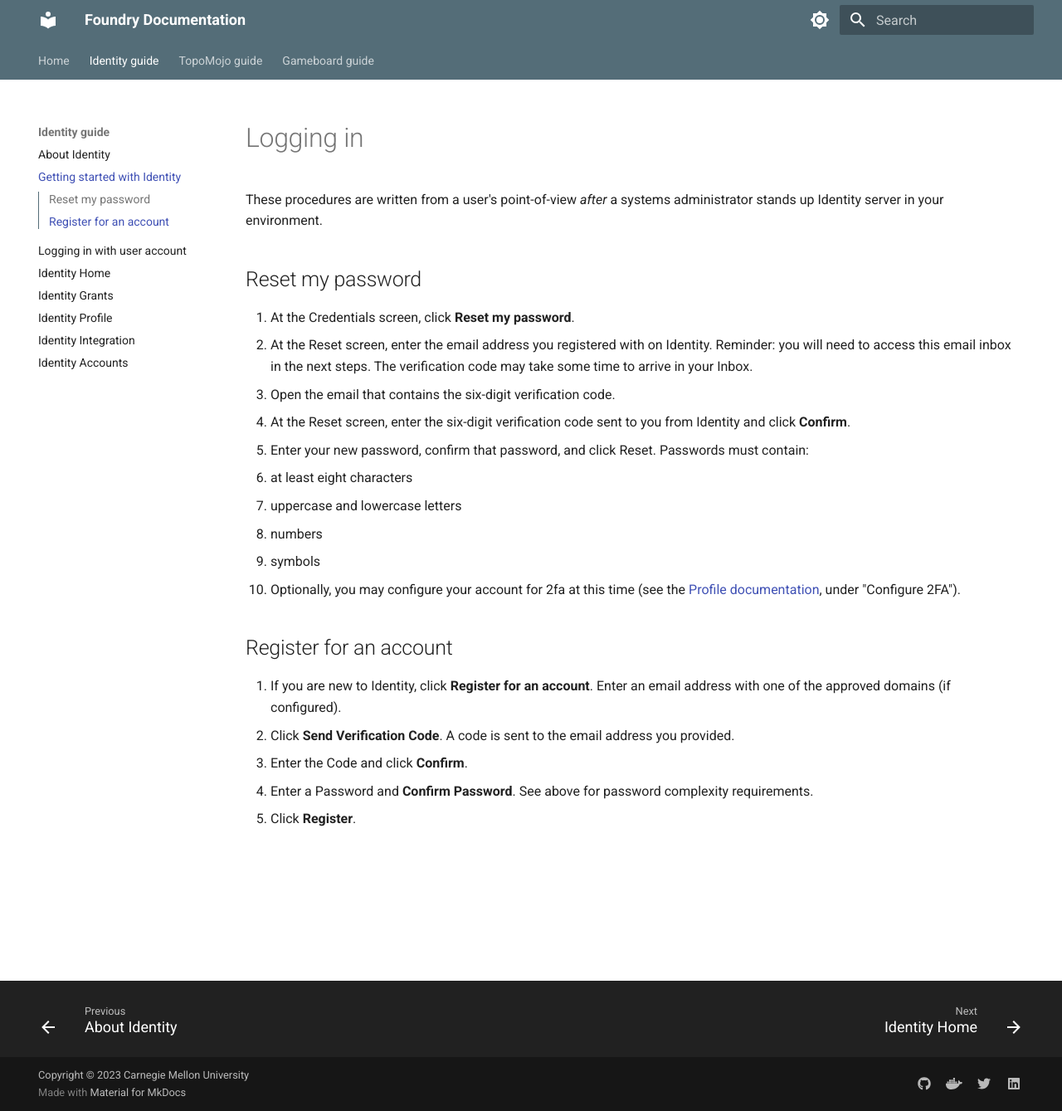
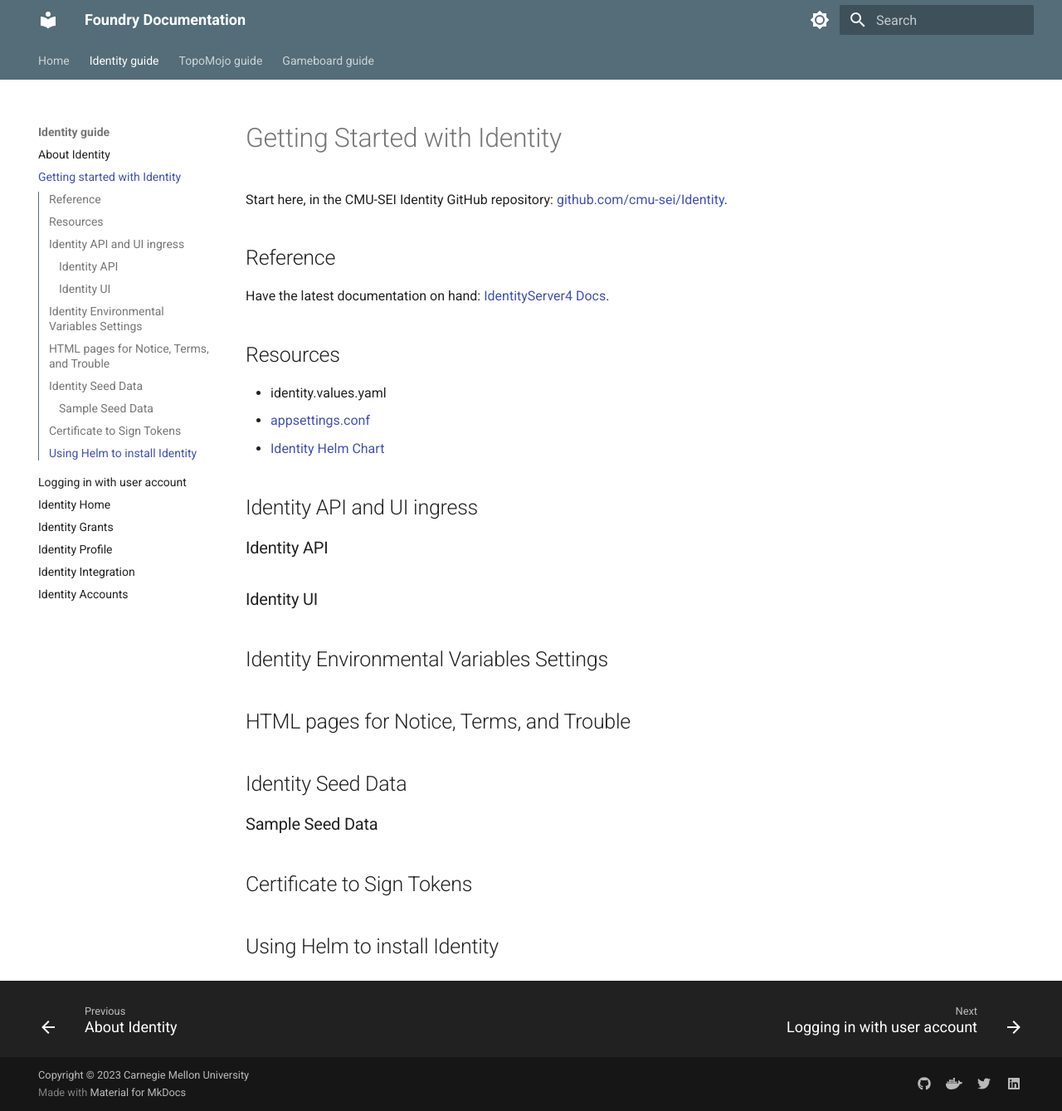
Before and after one commit to cmu-sei/foundry-docs, an MkDocs documentation site: the page built from docs/identity/getting-started.md, in a window 1280 px wide and 1339 px high. Shown: the whole window at 83% size. Built offline with MkDocs 1.6.1 and Material for MkDocs 9.7.7, drawn with Linux system fonts in a browser that asks for light colours.

```diff
--- a/docs/identity/getting-started.md
+++ b/docs/identity/getting-started.md
@@ -1,24 +1,31 @@
-# Logging in
+# Getting Started with Identity
 
-These procedures are written from a user's point-of-view *after* a systems administrator stands up  Identity server in your environment.
+Start here, in the CMU-SEI Identity GitHub repository: [github.com/cmu-sei/Identity](https://github.com/cmu-sei/Identity).
 
-## Reset my password
+## Reference
 
-1. At the Credentials screen, click **Reset my password**.
-2. At the Reset screen, enter the email address you registered with on Identity. Reminder: you will need to access this email inbox in the next steps. The verification code may take some time to arrive in your Inbox.
-3. Open the email that contains the six-digit verification code.
-4. At the Reset screen, enter the six-digit verification code sent to you from Identity and click **Confirm**.
-5. Enter your new password, confirm that password, and click Reset. Passwords must contain:
-- at least eight characters
-- uppercase and lowercase letters
-- numbers
-- symbols
-9.	Optionally, you may configure your account for 2fa at this time (see the [Profile documentation](profile.md), under "Configure 2FA").
+Have the latest documentation on hand: [IdentityServer4 Docs](https://identityserver4.readthedocs.io/en/latest/index.html).
 
-## Register for an account
+## Resources
 
-1. If you are new to Identity, click **Register for an account**. Enter an email address with one of the approved domains (if configured).
-2. Click **Send Verification Code**. A code is sent to the email address you provided.
-3. Enter the Code and click **Confirm**.
-4. Enter a Password and **Confirm Password**. See above for password complexity requirements.
-5. Click **Register**.
+- identity.values.yaml
+- [appsettings.conf](https://github.com/cmu-sei/Identity/blob/master/src/IdentityServer/appsettings.conf)
+- [Identity Helm Chart](https://github.com/cmu-sei/helm-charts/blob/main/charts/identity)
+
+## Identity API and UI ingress
+
+### Identity API
+
+### Identity UI
+
+## Identity Environmental Variables Settings
+
+## HTML pages for Notice, Terms, and Trouble
+
+## Identity Seed Data
+
+### Sample Seed Data
+
+## Certificate to Sign Tokens
+
+## Using Helm to install Identity
--- a/mkdocs.yml
+++ b/mkdocs.yml
@@ -71,6 +71,7 @@
   - About the Gameboard: gameboard/index.md
   - Getting started with Gameboard: gameboard/getting-started.md
   - Using integrated support: gameboard/support.md
+  - Using Reports in beta: gameboard/reports-beta.md
   - Administering games:
     - Administration: gameboard/admin.md
     - Roles: gameboard/admin-roles.md
```
Also changed, not shown: docs/gameboard/reports-beta.md (added, +42 -0 lines), docs/identity/index.md (+2 -2 lines), docs/identity/integration.md (+11 -0 lines), docs/identity/user-account-login.md (added, +24 -0 lines), docs/gameboard/img/breakdown.png (added), docs/gameboard/img/score.png (added).
